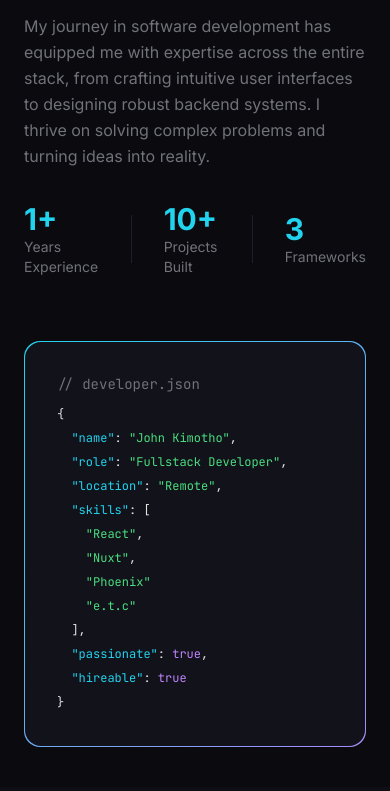
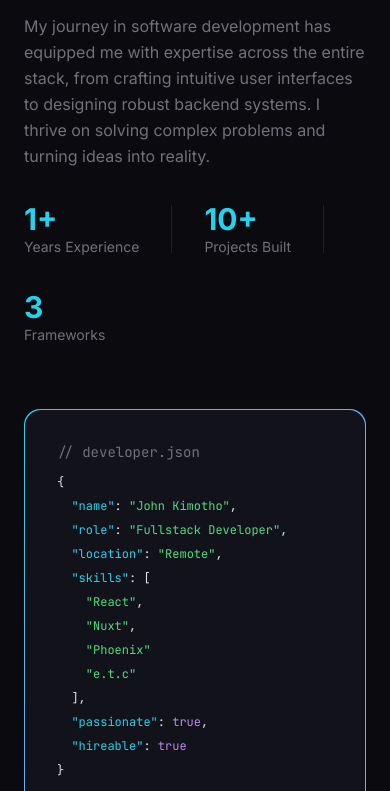
Before and after one commit to Makaveli338/johnkimotho_dev, a plain HTML site: page index.html in a window 390 px wide. Shown: the part 1209-2000 px from the top of the page. Drawn offline with nearby package versions, Linux system fonts and the light colour scheme.

Commit message:
Responsiveness

```diff
--- a/index.html
+++ b/index.html
@@ -212,6 +212,9 @@
         .floating {
             animation: floatAnimation 6s ease-in-out infinite;
         }
+        section{
+            overflow-x: hidden;
+        }
 
         @keyframes floatAnimation {
 
@@ -232,6 +235,7 @@
         .perspective-container {
             perspective: 1500px;
             transform-style: preserve-3d;
+            overflow: hidden;
         }
     </style>
 </head>
@@ -239,7 +243,7 @@
 <body class="font-sans antialiased">
     <!-- Navigation -->
     <nav class="fixed top-0 left-0 right-0 z-50 bg-background/80 backdrop-blur-lg border-b border-border">
-        <div class="max-w-6xl mx-auto px-6 py-4 flex items-center justify-between">
+        <div class="sm:max-w-6xl mx-auto px-6 py-4 flex items-center justify-between">
             <a href="#" class="text-xl font-bold text-accent font-mono">&lt;dev/&gt;</a>
             <div class="hidden md:flex items-center gap-8">
                 <a href="#about" class="nav-link text-muted hover:text-foreground transition-colors">About</a>
@@ -298,7 +302,7 @@
     </section>
 
     <!-- About Section -->
-    <section id="about" class="py-10 sm:py-32 px-6 overflow-x-hidden w-full">
+    <section id="about" class="py-10 sm:py-32 px-6 overflow-hidden w-full">
         <div class="w-full sm:max-w-6xl mx-auto">
             <div class="grid lg:grid-cols-2 gap-16 items-center">
                 <div class="scroll-reveal-left">
@@ -323,7 +327,7 @@
                             turning ideas into reality.
                         </p>
                     </div>
-                    <div class="mt-8 flex items-center gap-8">
+                    <div class="mt-8 flex items-center gap-8 flex-wrap">
                         <div class="scroll-scale stagger-1">
                             <p class="text-3xl font-bold text-accent">1+</p>
                             <p class="text-muted text-sm">Years Experience</p>
@@ -345,7 +349,7 @@
                         <div class="bg-surface rounded-2xl p-8">
                             <div class="font-mono text-sm">
                                 <p class="text-muted mb-2">// developer.json</p>
-                                <pre class="text-foreground leading-loose overflow-x-auto max-w-full text-xs sm:text-sm"><code>{
+                                <pre class="text-foreground leading-loose overflow-x-auto max-w-full text-xs sm:text-sm overflow-hidden"><code>{
   <span class="text-accent">"name"</span>: <span class="text-green-400">"John Kimotho"</span>,
   <span class="text-accent">"role"</span>: <span class="text-green-400">"Fullstack Developer"</span>,
   <span class="text-accent">"location"</span>: <span class="text-green-400">"Remote"</span>,
```
